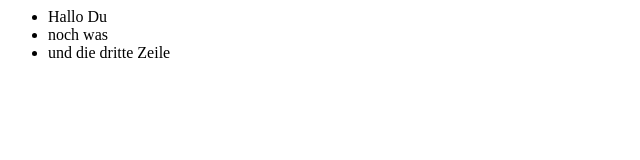
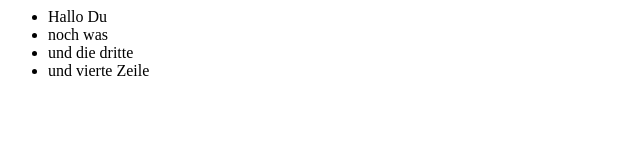
Before and after one commit to cars-ten/myband, a plain HTML site: page index.html in a window 1280 px wide. Shown: the whole page, without its empty margins (0-640 px from the left). Drawn offline with Linux system fonts and the light colour scheme.

Commit message:
added a fourth line at the end.

```diff
--- a/index.html
+++ b/index.html
@@ -5,7 +5,8 @@
 		<ul>
 			<li>Hallo Du</li>
 			<li>noch was</li>
-			<li>und die dritte Zeile</li>
+			<li>und die dritte</li>
+			<li>und vierte Zeile</li>
 		</ul>
 	</div>
 </body>
```
